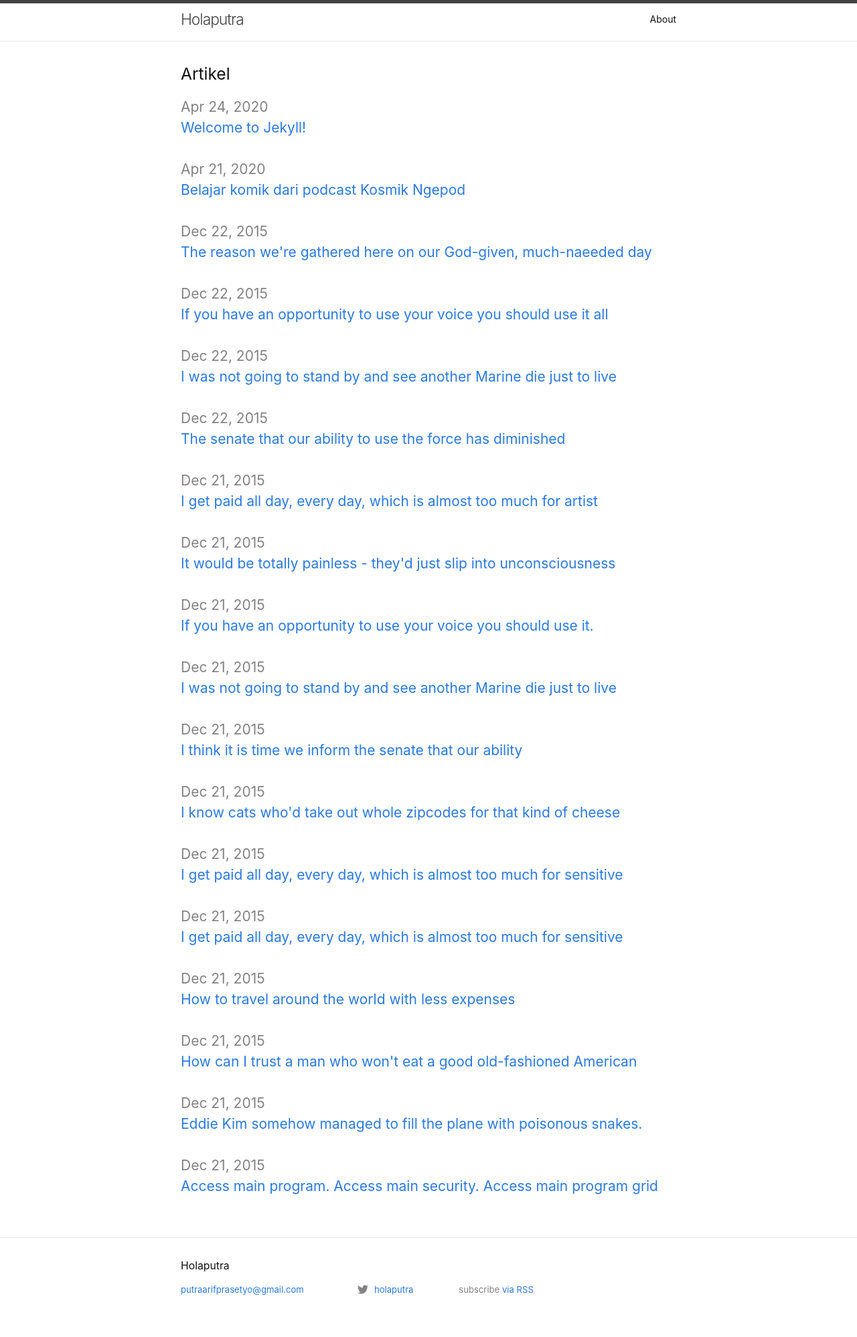
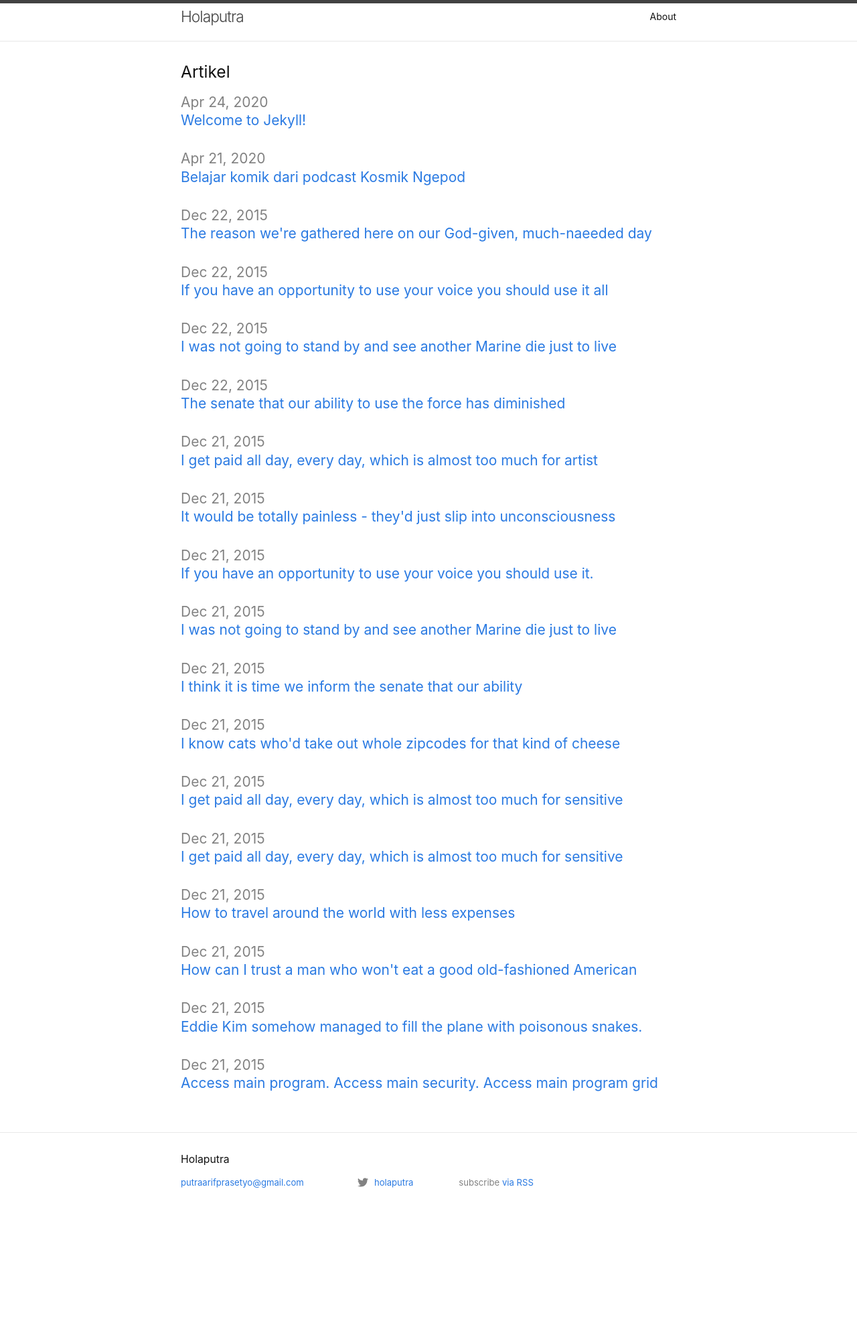
Before and after one commit to holaputra/holaputra.github.io, a Jekyll site: the page built from index.html, in a window 1280 px wide. Shown: the whole page at 67% size. Built offline with Jekyll 4.4.1, drawn with Linux system fonts in a browser that asks for light colours; after the commit the page ends 1835 px from its top, so only the background shows below that.

Commit message:
Update minima.scss

```diff
--- a/_sass/minima.scss
+++ b/_sass/minima.scss
@@ -6,7 +6,7 @@ $base-font-family: -apple-system, BlinkMacSystemFont, "Segoe UI", Roboto, Helvet
 $base-font-size:   14px !default;
 $base-font-weight: 400 !default;
 $small-font-size:  $base-font-size * 1.5 !default;
-$base-line-height: 1.5 !default;
+$base-line-height: 1.3 !default;
 
 $spacing-unit:     30px !default;
 
```
